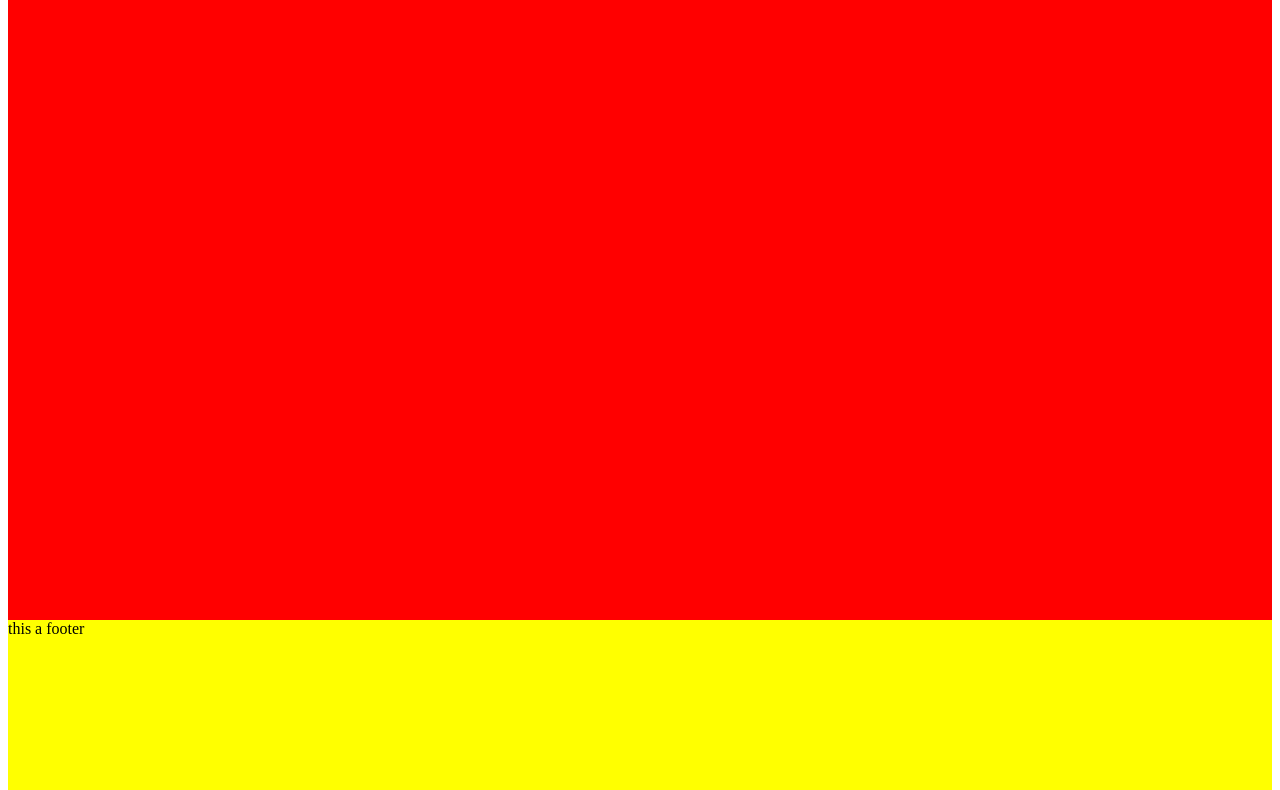
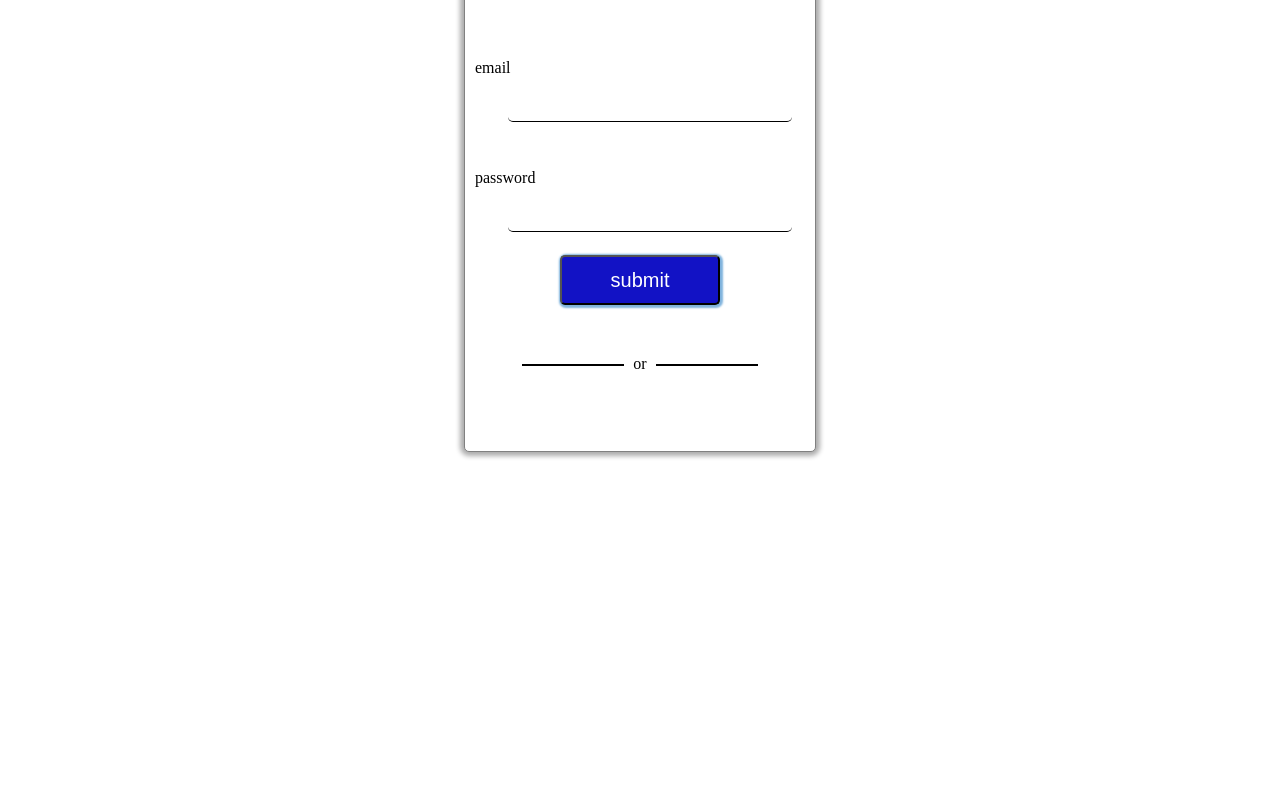
Before and after one commit to sadjosarai/cdn-Vue-Gwen, a plain HTML site: page Gwen-workshop/Example/example.html in a window 1280 px wide. Shown: the part 188-978 px from the top of the page. After the commit the page ends 800 px from the top, so only its background shows below. Drawn offline with nearby package versions, Linux system fonts and the light colour scheme.

Commit message:
data binding and data modeling:how to pass data from one component to another?

```diff
--- a/Gwen-workshop/Example/example.html
+++ b/Gwen-workshop/Example/example.html
@@ -6,32 +6,146 @@
     <meta name="viewport" content="width=device-width, initial-scale=1.0">
     <title>Document</title>
     <style>
-        .header{
-            height: 50px;
+        body{
+            height: 100%;
             width:100%;
-            background-color: green;
+            background-color: white;
+            justify-content: center;
+            padding:0px 0px;
+            margin:0px 0px;
         }
-        .body{
-            height: 750px;
+        [v-cloak]{
+            display:none;
+        }
+        .form{
+            margin :20px auto;
+            width:350px;
+            height: 600px;
+            border:1px solid grey;
+            border-radius: 5px;
+            background-color: rgb(255, 255, 255);
+            box-shadow: 0px 0px 5px 4px rgb(172, 172, 172);
+            display:flex;
+            flex-direction: column;
+            align-items: center;
+            justify-content:center;
+        }
+        h1{
+            margin-bottom: 50px;
+            color: rgb(64, 13, 184);
+        }
+        .sign-in{
+            display:flex;
+            margin-top:50px;
+            justify-content: center;
+        }
+        label{
+            display:flex;
+            flex-direction: column;
+            justify-content: center;
+            margin: 20px auto;
+            height:70px;
             width:100%;
-            background-color: red;
+            color:black;
+            padding:0px 10px;
         }
-        .footer{
-            height: 250px;
-            width:100%;
-            background-color: yellow;
+        input{
+            border-radius: 5px 5px;
+            width:80%;
+            height: 60%;
+            margin:0px auto;
+            border-top:none;
+            border-left: none;
+            border-right:none;
+            border-bottom: 1px solid black;
+            align-self: center;
         }
+        input:hover{
+            border-radius: 5px 5px;
+            width:80%;
+            height: 60%;
+            margin: 0px auto;
+            border-top:none;
+            border-left: none;
+            border-right:none;
+            border-bottom: 2px solid rgb(37, 5, 110);
+        }
+        button{
+            background-color: rgb(18, 18, 197);
+            height:50px;
+            width:160px;
+            color:white;
+            font-size: 20px;
+            border-radius: 5px;
+            box-shadow: 1px 1px 2px 2px rgb(127, 179, 221);
+        }
+        button:hover,button:active{
+            background-color: rgb(14, 14, 105);
+        }
+        .line{
+            width: 100px;
+            height:0px;
+            border:1px solid black;
+            margin:9px 9px;
+        }
+
     </style>
 </head>
 <body>
-    <div class="header">
-        this is a header
+    <div id="app" v-cloak>
+        {{greeting}}
+        <login-form/>
     </div>
-    <div class="body">
-        this the body
-    </div>
-    <div class="footer">
-        this a footer
-    </div>
+    <script src="https://unpkg.com/vue@next"></script>
+    <script>
+        let App = Vue.createApp({
+            data:function(){
+                return{
+                    greeting: "hello"
+                }
+            }
+        })
+
+        App.component('login-form', {
+            template:`
+                <form class="form" @submit.prevent="handleSubmit">
+                    <h1>{{title}}</h1>
+                        <custom-input type="email" v-model="email" :label="elabel" placeholder="elabel"/>
+                        <custom-input type="password" v-model="pwd" :label="plabel"/>
+                        <button>submit</button>
+                        <div class="sign-in">
+                            <div class="line"></div>
+                            or
+                            <div class="line"></div>
+                        </div>
+                </form>
+            `,
+            components:['custom-input'],
+            data(){
+                return{
+                    title: "Login Form",
+                    email: '',
+                    pwd: '',
+                    elabel: 'email',
+                    plabel: 'password'
+                }
+            },
+            methods: {
+                handleSubmit(){
+                    console.log(this.email, this.pwd)
+                }
+            },
+        })
+        App.component('custom-input',{
+            template:`
+                <label>
+                    {{label}}
+                    <input type="text" />
+                </label>
+            `,
+            props:['label']
+        })
+        App.mount("#app")
+    </script>
 </body>
 </html>
```
